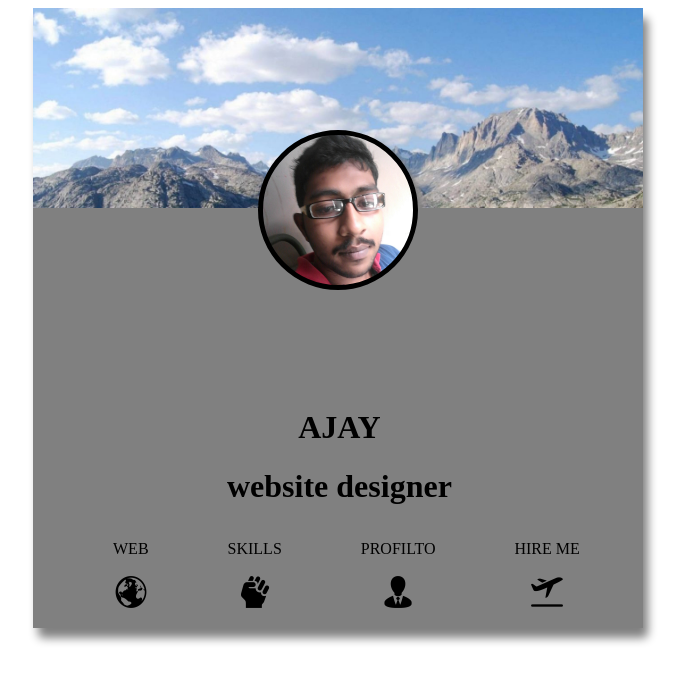
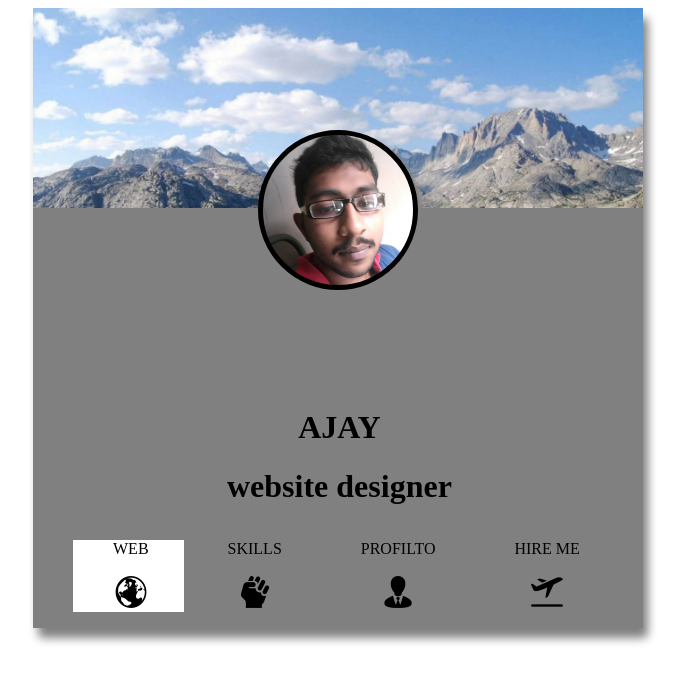
Before and after one commit to ajay0288/ajay0288.github.io, a plain HTML site: page index.html in a window 1280 px wide. In both pictures the pointer is over the item "WEB". Shown: the whole page, without its empty margins (302-987 px from the left). Drawn offline with Linux system fonts and the light colour scheme.

Commit message:
Update style.css

```diff
--- a/style.css
+++ b/style.css
@@ -68,3 +68,6 @@ background-color:grey;
 	display:inline-block;
 	padding:0 35px 0 40px;
 }
+.profile-link>ul>li:hover{
+	background-color:white;
+}
```
